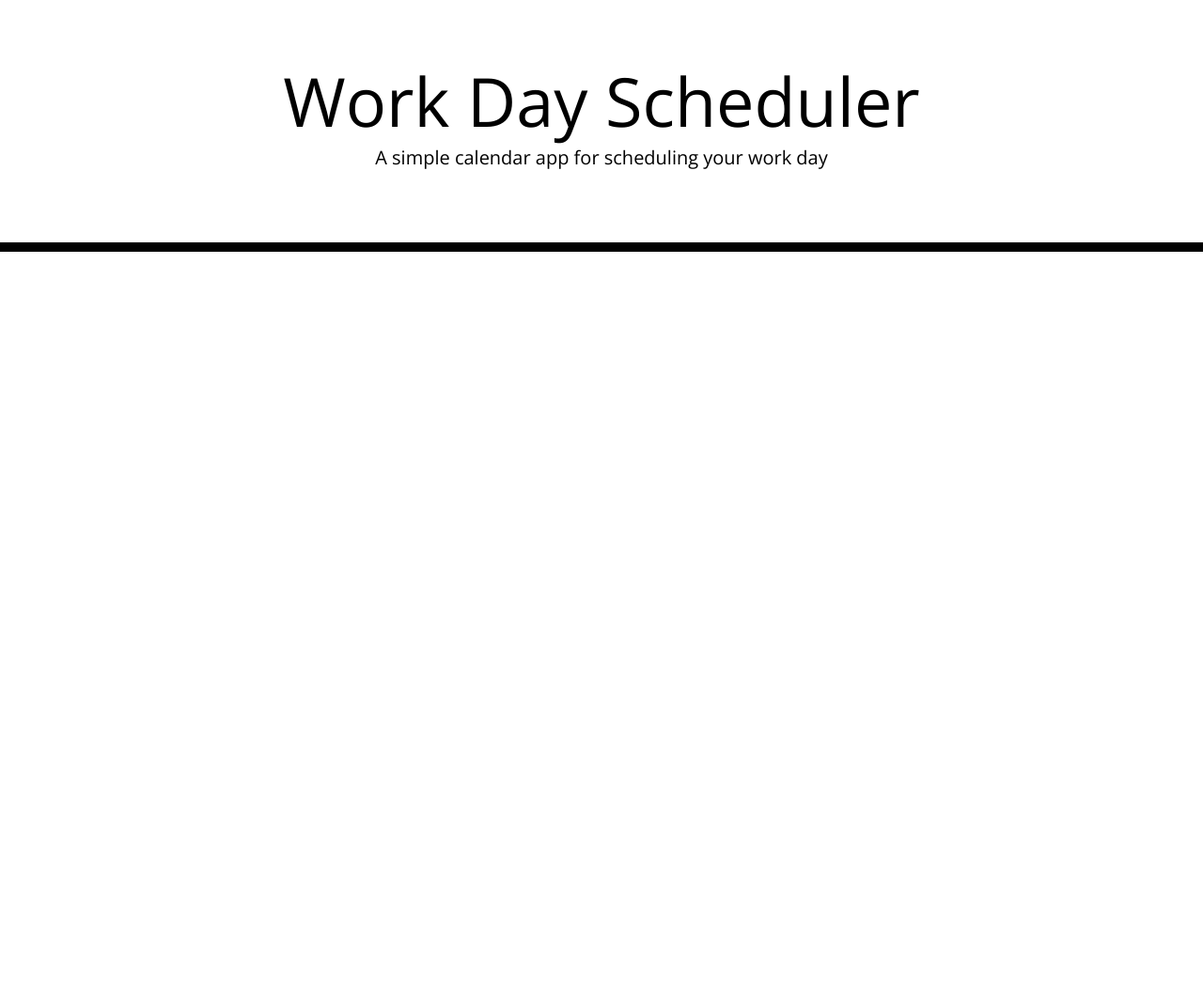
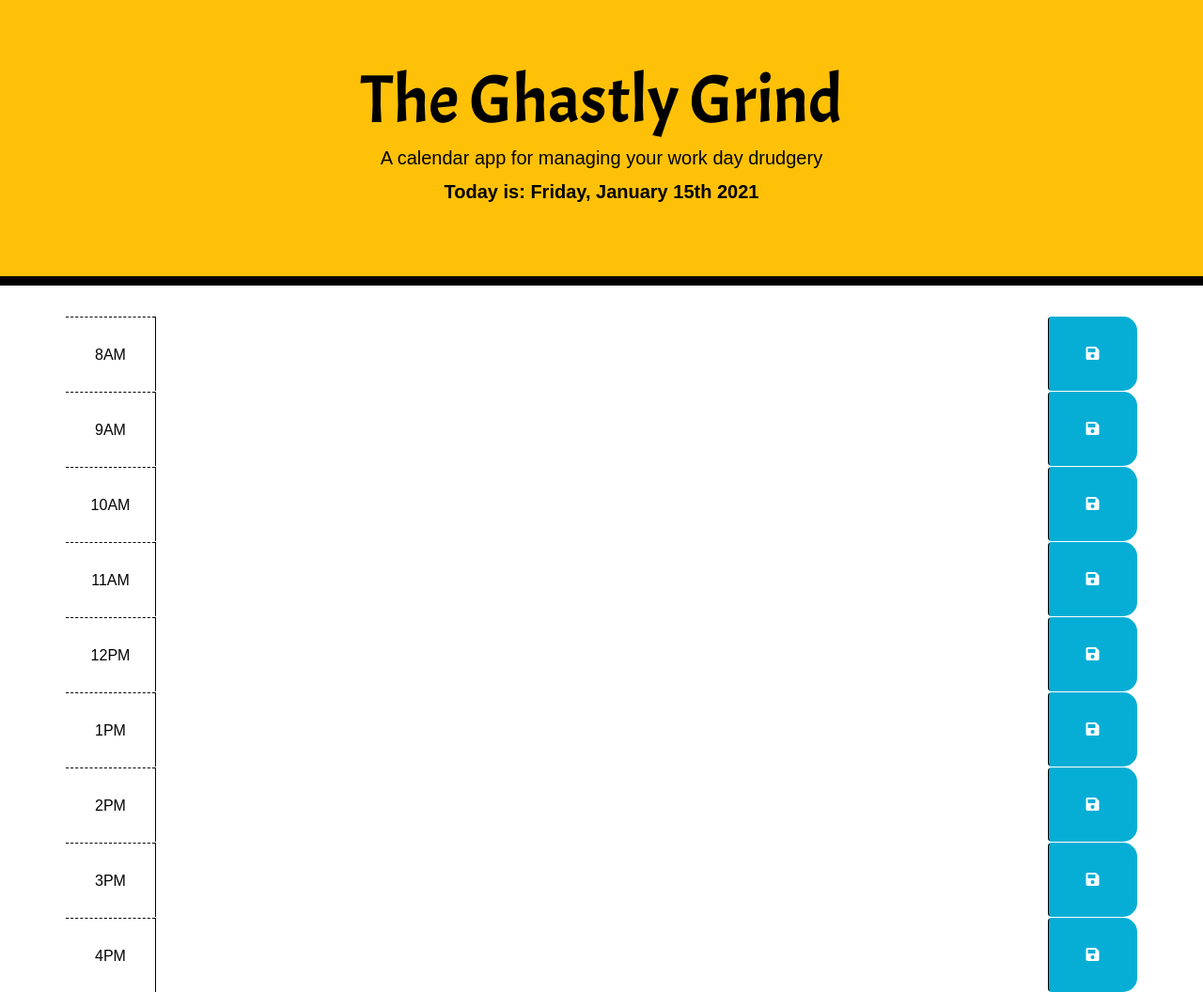
Before and after one commit to emarshall121/the-ghastly-grind, a plain HTML site: page index.html in a window 1280 px wide. Shown: the whole page at 94% size. Before the commit the page ends 800 px from the top, so only its background shows below. Drawn offline with nearby package versions, Linux system fonts and the light colour scheme; files that its build step writes are made by us from their sources; a web font is replaced by a local one.

Commit message:
added date in header and hour rows

```diff
--- a/assets/css/style.css
+++ b/assets/css/style.css
@@ -1,5 +1,5 @@
 body {
-  font-family: 'Open Sans', sans-serif;
+  font-family: 'Saira Extra Condensed', sans-serif;
   font-size: 16px;
   line-height: 1;
 }
@@ -11,6 +11,10 @@ textarea{
   color: #000000;
   border-left: 1px solid black;
   padding: 10px;
+}
+
+header h1 {
+  font-family: 'Acme', sans-serif;
 }
 
 .jumbotron {
--- /dev/null
+++ b/assets/js/script.js
@@ -0,0 +1,45 @@
+// Variables
+var tasks = {
+    '8': '',
+    '9':'',
+    '10':'',
+    '11':'',
+    '12':'',
+    '1':'',
+    '2':'',
+    '3':'',
+    '4':'',
+    '5':''
+};
+
+// This creates the current day and date in the heading
+$('#currentDay').text("Today is: " + moment().format('dddd') + ", " + moment().format('MMMM Do YYYY'));
+
+// Make hour blocks editable by clicking on them
+$(".description").on("click", "p", function() {
+    // get current text of p element
+    var text = $(this)
+      .text()
+      .trim();
+
+    // replace p element with a new textarea
+    var textInput = $("<textarea>")
+      .addClass("form-control")
+      .val(text);
+    $(this).replaceWith(textInput);
+
+    // auto focus new element
+    textInput.trigger("focus");
+  });
+
+// Saving tasks to localStorage by clicking save button
+    var saveTasks = function() {
+        localStorage.setItem("tasks", JSON.stringify(tasks));
+    };
+
+// Save task content when save button is clicked
+$(".saveBtn").on("click", function() {
+    tasks = JSON.parse(localStorage.setItem('tasks'));
+    console.log(tasks);
+    // saveTasks();
+  });
--- a/index.html
+++ b/index.html
@@ -18,21 +18,106 @@
       href="https://fonts.googleapis.com/css?family=Open+Sans&display=swap"
       rel="stylesheet"
     />
-    <link rel="stylesheet" href="style.css" />
-    <title>Work Day Scheduler</title>
+    <link rel="preconnect" href="https://fonts.gstatic.com">
+    <link rel="preconnect" href="https://fonts.gstatic.com">
+    <link href="https://fonts.googleapis.com/css2?family=Acme&family=Saira+Extra+Condensed:wght@300&display=swap" rel="stylesheet">     <link rel="stylesheet" href="./assets/css/style.css" />
+    <title>The Grind</title>
   </head>
 
   <body>
-    <header class="jumbotron">
-      <h1 class="display-3">Work Day Scheduler</h1>
-      <p class="lead">A simple calendar app for scheduling your work day</p>
-      <p id="currentDay" class="lead"></p>
+    <!-- Header with title and day/date -->
+    <header class="jumbotron bg-warning">
+      <h1 class="display-3 text-center">The Ghastly Grind</h1>
+      <p class="lead text-center">A calendar app for managing your work day drudgery</p>
+      <p id="currentDay" class="lead text-center font-weight-bold"></p>
     </header>
     <div class="container">
       <!-- Timeblocks go here -->
+      <div class="row time-block">
+        <div class="col-md-1 hour">
+          8AM
+        </div>
+        <textarea class="col-md-10 description">
+        </textarea>
+        <button class="btn saveBtn col-md-1"><i class="fas fa-save"></i></button>
+      </div>
+
+      <div class="row time-block">
+        <div class="col-md-1 hour">
+          9AM
+        </div>
+        <textarea class="col-md-10 description">
+        </textarea>
+        <button class="btn saveBtn col-md-1"><i class="fas fa-save"></i></button>
+      </div>
+
+      <div class="row time-block">
+        <div class="col-md-1 hour">
+          10AM
+        </div>
+        <textarea class="col-md-10 description">
+        </textarea>
+        <button class="btn saveBtn col-md-1"><i class="fas fa-save"></i></button>
+      </div>
+
+      <div class="row time-block">
+        <div class="col-md-1 hour">
+          11AM
+        </div>
+        <textarea class="col-md-10 description">
+        </textarea>
+        <button class="btn saveBtn col-md-1"><i class="fas fa-save"></i></button>
+      </div>
+
+      <div class="row time-block">
+        <div class="col-md-1 hour">
+          12PM
+        </div>
+        <textarea class="col-md-10 description">
+        </textarea>
+        <button class="btn saveBtn col-md-1"><i class="fas fa-save"></i></button>
+      </div>
+
+      <div class="row time-block">
+        <div class="col-md-1 hour">
+          1PM
+        </div>
+        <textarea class="col-md-10 description">
+        </textarea>
+        <button class="btn saveBtn col-md-1"><i class="fas fa-save"></i></button>
+      </div>
+
+      <div class="row time-block">
+        <div class="col-md-1 hour">
+          2PM
+        </div>
+        <textarea class="col-md-10 description">
+        </textarea>
+        <button class="btn saveBtn col-md-1"><i class="fas fa-save"></i></button>
+      </div>
+
+      <div class="row time-block">
+        <div class="col-md-1 hour">
+          3PM
+        </div>
+        <textarea class="col-md-10 description">
+        </textarea>
+        <button class="btn saveBtn col-md-1"><i class="fas fa-save"></i></button>
+      </div>
+
+      <div class="row time-block">
+        <div class="col-md-1 hour">
+          4PM
+        </div>
+        <textarea class="col-md-10 description">
+        </textarea>
+        <button class="btn saveBtn col-md-1"><i class="fas fa-save"></i></button>
+      </div>
     </div>
+
 
     <script src="https://code.jquery.com/jquery-3.4.1.min.js"></script>
     <script src="https://cdnjs.cloudflare.com/ajax/libs/moment.js/2.24.0/moment.min.js"></script>
+    <script src="./assets/js/script.js"></script>
   </body>
 </html>
```
